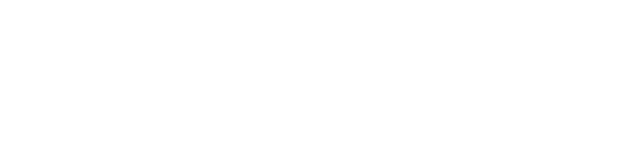
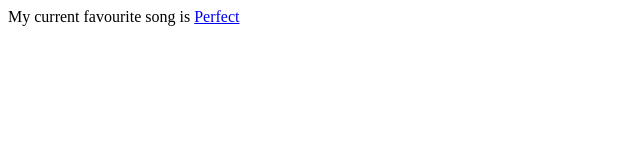
Before and after one commit to acciojob/favourite-song-Ashwanikumar-cs21, a website: page main.html in a window 1280 px wide. Shown: the whole page, without its empty margins (0-640 px from the left). Drawn offline with Linux system fonts and the light colour scheme.

Commit message:
created a submission

```diff
--- a/main.html
+++ b/main.html
@@ -8,6 +8,12 @@
 
 <body>
 	<!-- the entire body must be written by student -->
+	 <div>
+        My current favourite song is
+        <a href="https://www.youtube.com/watch?v=2Vv-BfVoq4g" target="_blank">
+            Perfect
+        </a>
+    </div>
     <script type="text/javascript" src="./script.js">
 </script>
 
```
